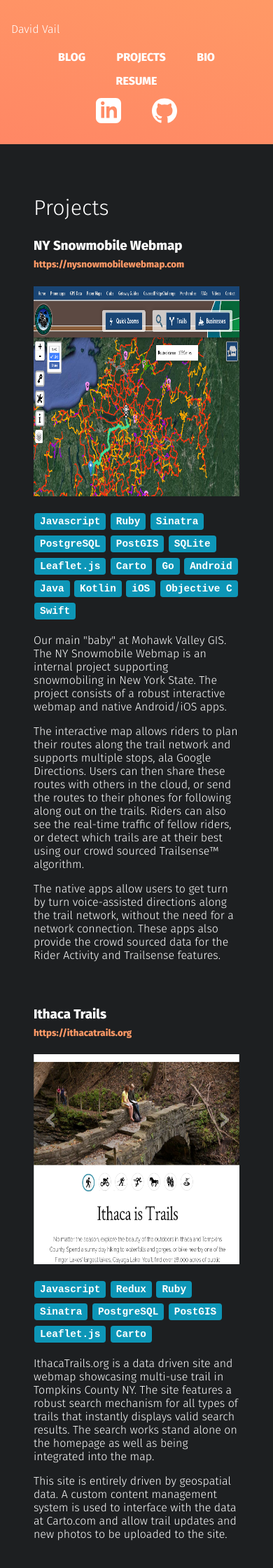
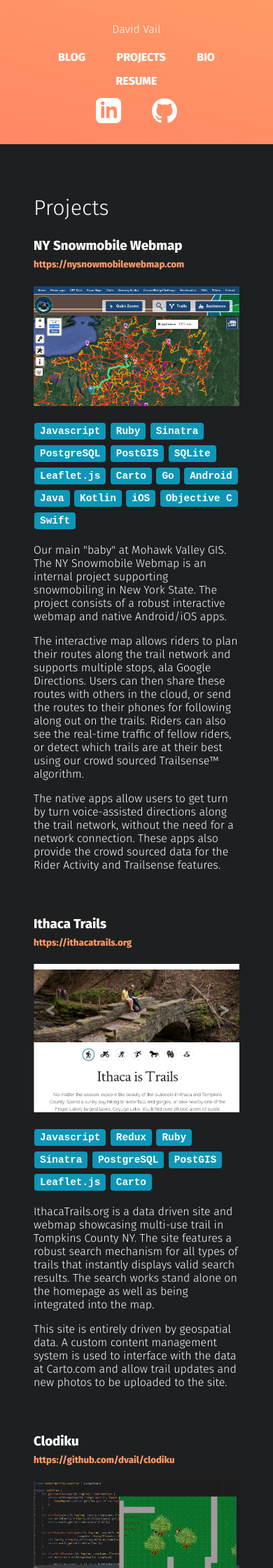
Before and after one commit to dvail/dvail.com, a Jekyll site: the page built from projects.html, in a window 390 px wide. Shown: the top 2240 px of the page at 70% size. Built offline with Jekyll 4.4.1, drawn with Linux system fonts in a browser that asks for light colours.

Commit message:
Small CSS tweaks for mobile.

```diff
--- a/assets/css/main.scss
+++ b/assets/css/main.scss
@@ -67,11 +67,6 @@
 }
 
 nav {
-
-    @include smaller-than-tablet {
-        ul { text-align: center; }
-    }
-
     li {
         margin: 5px 0;
 
@@ -95,6 +90,10 @@
             width: 36px;
         }
     }
+}
+
+@include smaller-than-tablet {
+    nav { text-align: center; }
 }
 
 h1 {
@@ -213,6 +212,12 @@
     height: 300px;
 }
 
+@include smaller-than-tablet {
+    .project-thumbnail {
+        height: auto;
+    }
+}
+
 .tools {
     margin-top: 1rem;
     list-style: none;
```
